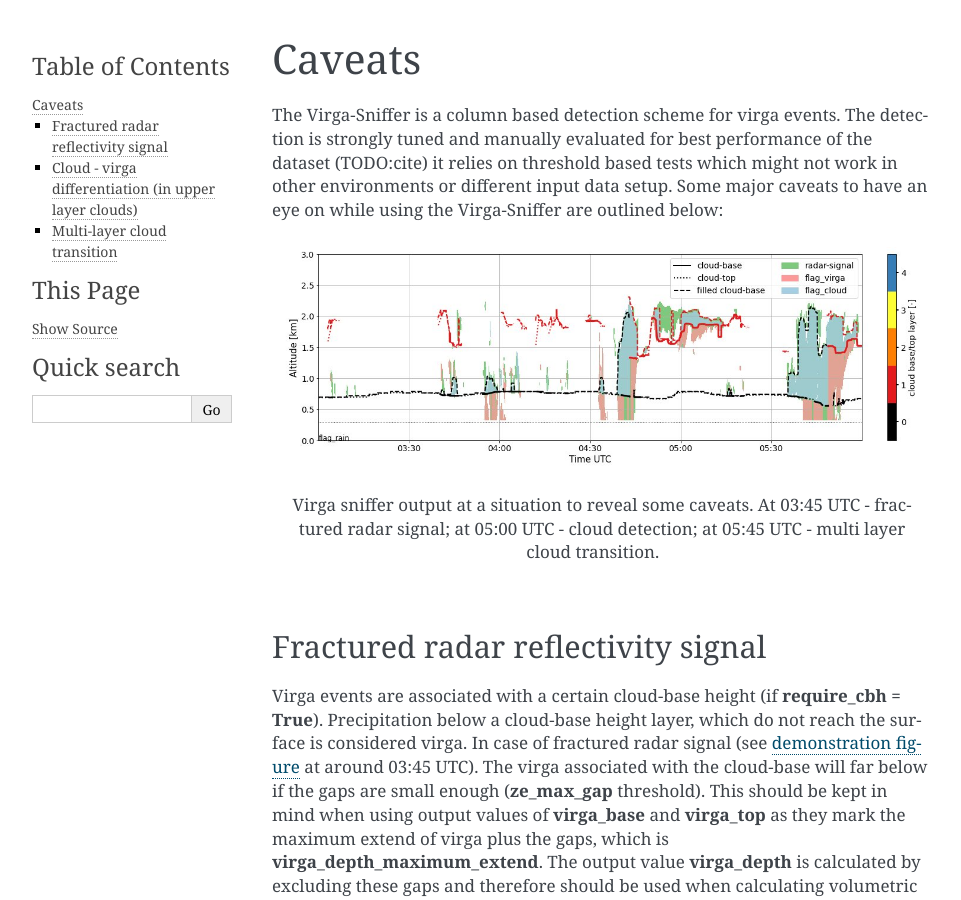
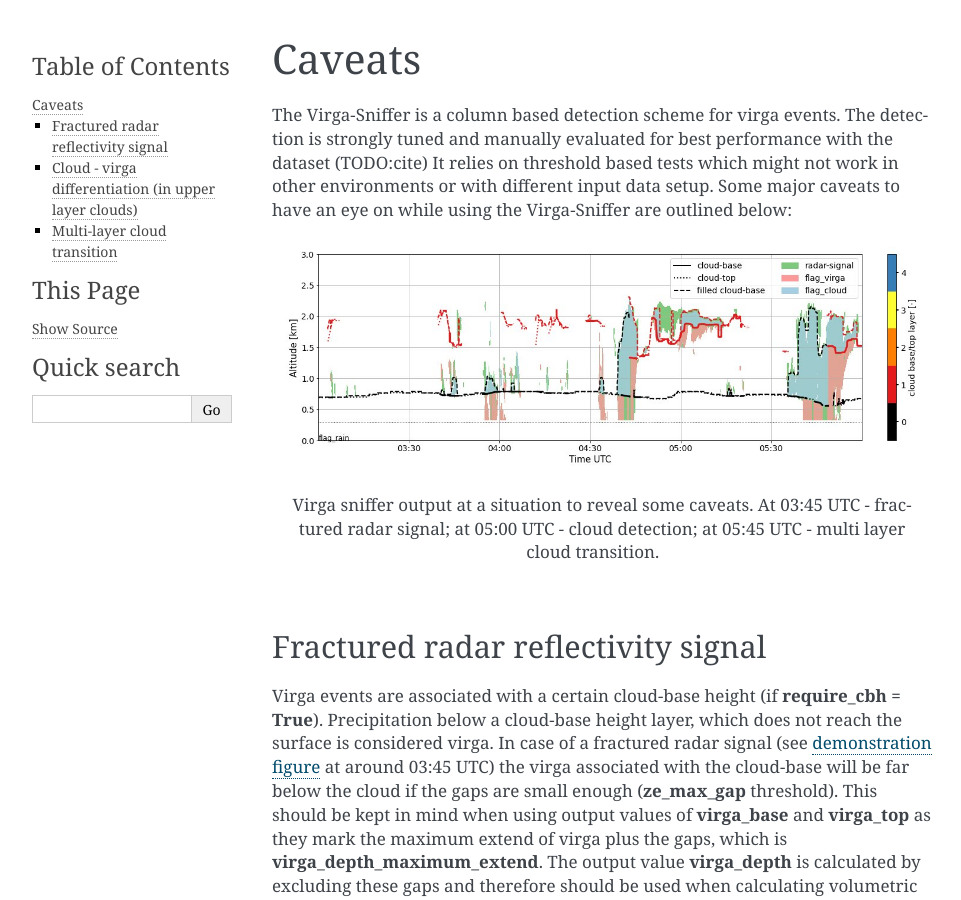
Before and after one commit to remsens-lim/virga_sniffer, a Sphinx documentation site: the page built from docs/caveats.md, in a window 1280 px wide and 900 px high. Shown: the whole window, without its empty margins (148-1109 px from the left). Built offline with Sphinx 7.4.7, drawn with Linux system fonts in a browser that asks for light colours.

Commit message:
Make paragraph more clear

````diff
--- a/docs/caveats.md
+++ b/docs/caveats.md
@@ -1,6 +1,6 @@
 # Caveats
-The Virga-Sniffer is a column based detection scheme for virga events. The detection is strongly tuned and manually evaluated for best performance of the dataset (TODO:cite) it relies on threshold
-based tests which might not work in other environments or different input data setup. Some major caveats to have an eye on while using the Virga-Sniffer are outlined below:
+The Virga-Sniffer is a column based detection scheme for virga events. The detection is strongly tuned and manually evaluated for best performance with the dataset (TODO:cite)
+It relies on threshold based tests which might not work in other environments or with different input data setup. Some major caveats to have an eye on while using the Virga-Sniffer are outlined below:
 
 ```{figure} ../docs/images/vs_demonstration_maxgap_multilayer.jpg
 :alt: ze_max_gap to small
@@ -10,8 +10,8 @@ Virga sniffer output at a situation to reveal some caveats. At 03:45 UTC - fract
 ```
 
 ## Fractured radar reflectivity signal
-Virga events are associated with a certain cloud-base height (if **require_cbh = True**). Precipitation below a cloud-base height layer, which do not reach the surface is considered virga. In case
-of fractured radar signal (see {ref}`demonstration figure <fig-ze-max-gap>` at around 03:45 UTC). The virga associated with the cloud-base will far below if the gaps are small enough
+Virga events are associated with a certain cloud-base height (if **require_cbh = True**). Precipitation below a cloud-base height layer, which does not reach the surface is considered virga. In case
+of a fractured radar signal (see {ref}`demonstration figure <fig-ze-max-gap>` at around 03:45 UTC) the virga associated with the cloud-base will be far below the cloud if the gaps are small enough
 (**ze_max_gap** threshold). This should be kept in mind when using output values of **virga_base** and **virga_top** as they mark the maximum extend of virga plus the gaps, which is
 **virga_depth_maximum_extend**. The output value **virga_depth** is calculated by excluding these gaps and therefore should be used when calculating volumetric characteristics. Anyway, this caveat
 can be circumvented by not ignoring gaps in virga setting the **ignore_virga_gaps** flag to **False**, although this would mean to cut some virga (especially in fall streaks).
````
